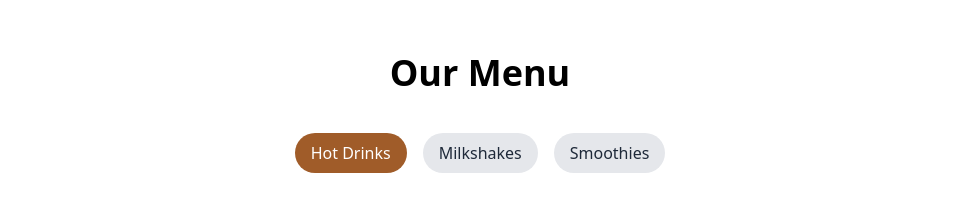
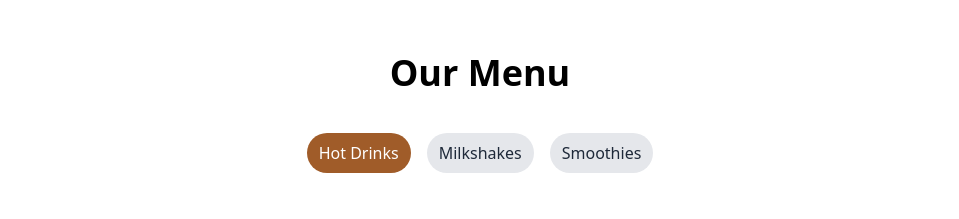
Before and after one commit to AdamAbdallah1/mugs-coffee-website, a React (Vite) app: page / in a window 1280 px wide. Shown: the part 1727-1946 px from the top of the page, without its empty margins (160-1119 px from the left). Built offline with nearby package versions, Linux system fonts and the light colour scheme.

Commit message:
Resizing padding of button

```diff
--- a/src/pages/Menu.jsx
+++ b/src/pages/Menu.jsx
@@ -72,7 +72,7 @@ const Menu = () => {
             <button
               key={cat.category}
               onClick={() => setSelectedCategory(cat.category)}
-              className={`px-4 py-2 rounded-full font-medium ${
+              className={`px-3 py-2 rounded-full font-medium cursor-pointer ${
                 selectedCategory === cat.category
                   ? "bg-[#a05c29] text-white"
                   : "bg-gray-200 text-gray-800"
```
